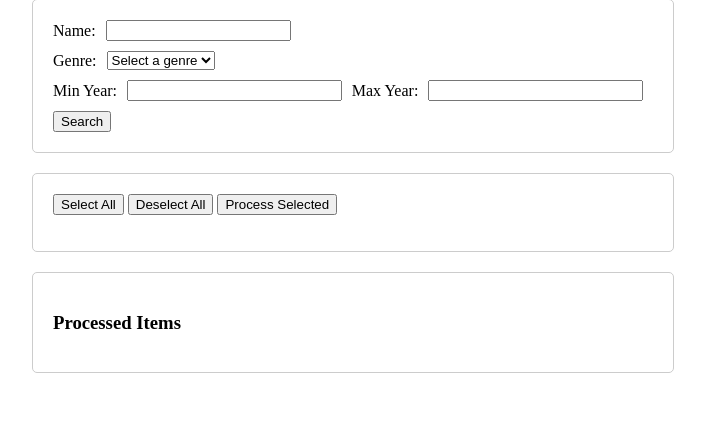
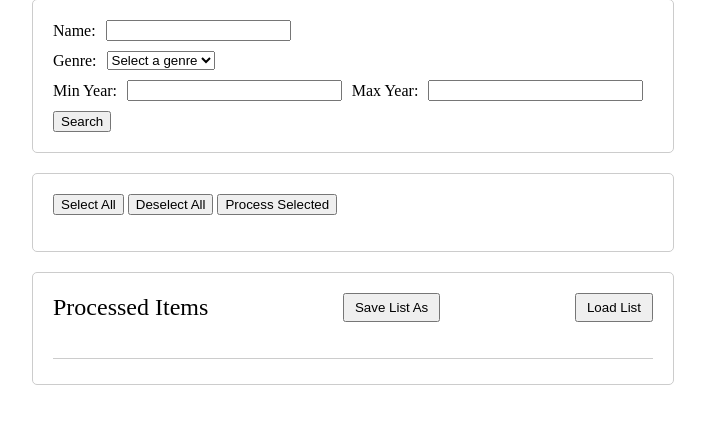
Before and after one commit to hitch-co/Kraken-Flix-Finder, a Python web app: template templates/index.html in a window 1280 px wide. Shown: the part 130-554 px from the top of the page, without its empty margins (287-992 px from the left). Run offline with Jinja, Linux system fonts and the light colour scheme; the template is opened without the code that fills it, so the values that code supplies are empty.

Commit message:
integrated flask_login, setup bq.get_user() method, new User() class for flask_login, button updates to html

```diff
--- a/classes/ConfigManager.py
+++ b/classes/ConfigManager.py
@@ -124,6 +124,9 @@ class ConfigManager:
             self.config_dirpath = yaml_config['config_dirpath']
             self.keys_dirpath = yaml_config['keys_dirpath']
 
+            # Flask config items
+            self.flask_login_secret_key = yaml_config['flask_config']['login_secret_key']
+
             # BQ config items
             self.bq_project_id = yaml_config['bq_config']['project_id']
             self.bq_dataset_id = yaml_config['bq_config']['dataset_id']
--- a/static/css/search_page.css
+++ b/static/css/search_page.css
@@ -40,7 +40,7 @@ body {
     flex: none; /* Button width based on its content */
     padding: 5px 10px; /* Adjust padding as needed */
 }
-.results-box {
+.results-box, .processed-list-box {
     margin: 10px;
     padding: 20px;
     border: 1px solid #ccc;
@@ -51,7 +51,7 @@ body {
     max-height: 200px;
     overflow-y: auto; /* Enable vertical scrolling when necessary */
 }
-.processed-list-box {
+/* .processed-list-box {
     margin: 10px;
     padding: 20px;
     border: 1px solid #ccc;
@@ -61,14 +61,38 @@ body {
     overflow-x: auto;
     max-height: 200px;
     overflow-y: auto;
-}
-.results-list, .processed-list {
+} */
+.results-list {
     list-style: none;
     padding: 0;
 }
 
+.processed-list {
+    margin-bottom: 5px; /* Maintain some space below each item */
+    padding: 10px; /* Add padding to give content some breathing room */
+    border-bottom: 1px solid #ccc; /* Add a light line below each item */
+}
 .results-list li, .processed-list li {
     margin-bottom: 5px;
+}
+.processed-list li:last-child {
+    border-bottom: none; /* Remove the border from the last item */
+}
+
+.processed-header {
+    display: flex; /* Use flexbox for layout */
+    align-items: center; /* Align items vertically */
+    justify-content: space-between; /* Space out title and buttons */
+    margin-bottom: 10px; /* Add some space between header and list */
+}
+
+.processed-title {
+    font-size: 1.5em; /* Adjust title size as needed */
+}
+
+#saveListBtn, #loadListBtn {
+    padding: 5px 10px; /* Adjust padding as needed */
+    margin-left: 5px; /* Add some space between buttons */
 }
 
 .year-row input {
--- a/templates/index.html
+++ b/templates/index.html
@@ -54,7 +54,11 @@
 
 <!-- Processed List Box -->
 <div class="processed-list-box">
-    <h3>Processed Items</h3>
+    <div class="processed-header">
+        <span class="processed-title">Processed Items</span>
+        <button id="saveListBtn">Save List As</button>
+        <button id="loadListBtn">Load List</button>
+    </div>
     <ul id="processed-list" class="processed-list">
         <!-- Processed items will be appended here -->
     </ul>
@@ -62,6 +66,8 @@
 
 <script>
     var selectedItems = []
+    window.processedItemsData = [];
+    //var processedItemsData = []
 
     function fetchAndPopulateGenres() {
         // Make an AJAX request to the Flask backend to get the list of genres
@@ -120,6 +126,9 @@
         .then(response => response.json())
         .then(data => {
             console.log('Success:', data);
+            if (data === true) {
+                sessionStorage.setItem('username', data.username)
+            }
             // Call a function to handle the display of search results
             displayLoginResults(result = data);
         })
@@ -251,13 +260,15 @@
     }
 
     function processSelected() {
-        var processedListElement = document.getElementById('processed-list'); // Assume there's an element to display processed items
+        var username = sessionStorage.getItem('username', 'not authenticated');
+        console.log('-####-PROCESSING USERNAME:', username);
+        var processedListElement = document.getElementById('processed-list');
         processedListElement.innerHTML = ''; // Clear existing processed items
 
         // Ensure uniqueness in selectedItems before processing
         const uniqueSelectedItems = selectedItems.reduce((unique, item) => {
-            // Assume item.idPath is a unique identifier for each movie
-            if (!unique.some(uniqueItem => uniqueItem.idPath === item.idPath)) {
+            // Assume item.idMovie is a unique identifier for each movie
+            if (!unique.some(uniqueItem => uniqueItem.idMovie === item.idMovie)) {
                 unique.push(item);
             }
             return unique;
@@ -272,25 +283,39 @@
             var li = document.createElement('li');
 
             // Construct a string or create elements to display the details you're interested in
-            var details = `Movie: ${item.title_formatted}, ID: ${item.idMovie}, Path: ${item.strPath}`;
+            var details = `${item.title_formatted} (ID: ${item.idMovie})`;
 
-            // Append the details to the list item
+            // Append the details to the list item and the list item to the DOM
             li.appendChild(document.createTextNode(details));
+            processedListElement.appendChild(li);
 
-            // Append the list item to the processed list
-            processedListElement.appendChild(li);
+            // Add item data to the processedItemsData array
+            list_item = {
+                username: username,
+                idMovie: item.idMovie,
+                title_formatted: item.title_formatted,
+                idFile: item.idFile,
+                genre_id: item.genre_id,
+                release_year: item.release_year
+            }
+            //processedItemsData.push(list_item);
+            window.processedItemsData.push(list_item);
+
         });
+    }
 
-        // NOTE: Will likely be where we start to save users favorites
-        // Optionally, you can do other things with the uniqueSelectedItems
-        // array here, such as sending the data to a server or storing it for
-        // further use.
-    }
+    // // NOTE: Will likely be where we start to save users favorites
+    // // Optionally, you can do other things with the uniqueSelectedItems
+    // // array here, such as sending the data to a server or storing it for
+    // // further use.
+    // function saveList() {
+    //     // Implement the logic to save the uniqueSelectedItems array
+    //     // to a file or send it to a server.
+    //     console.log('Saving list:', uniqueSelectedItems);
+    // }
 
     function on_load_do_things() {
         fetchAndPopulateGenres();
-        // document.getElementById('year_min').value = "1900";
-        // document.getElementById('year_max').value = "3000";
     }
 
     window.onload = on_load_do_things;
```
Also changed, not shown: app.py (+24 -21 lines), classes/BQUserManager.py (+46 -24 lines), classes/User.py (added, +30 -0 lines).
